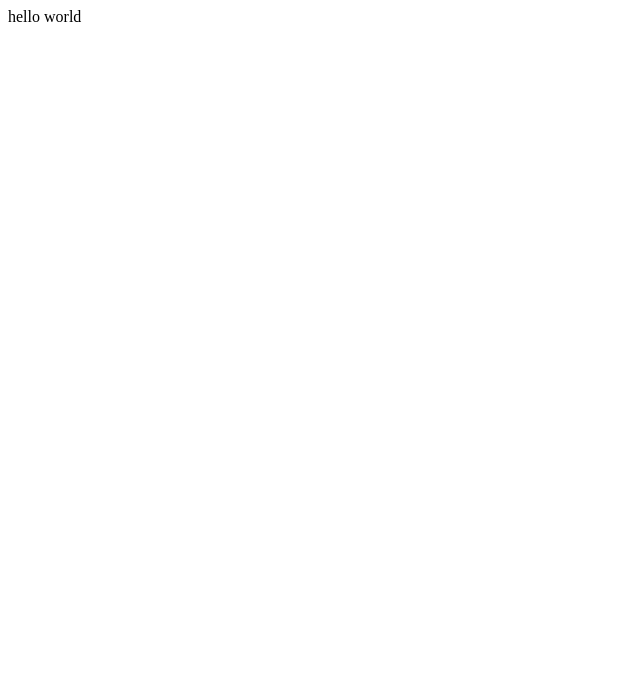
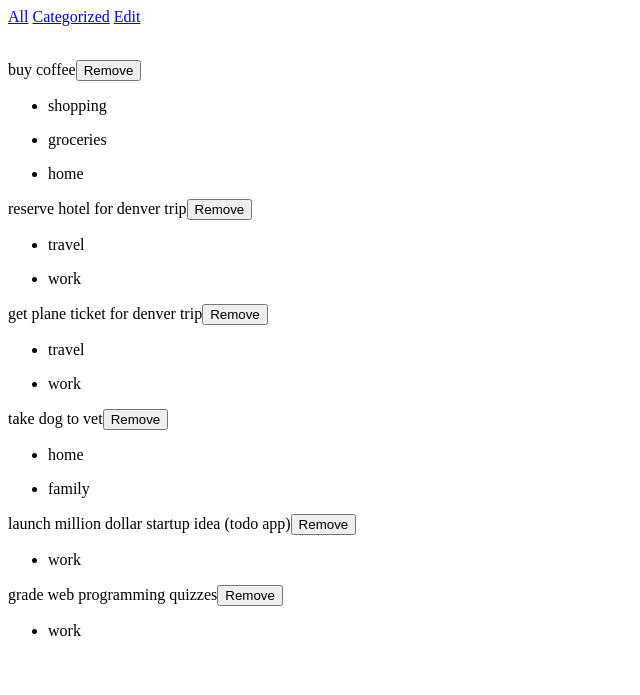
Before and after one commit to arwenhawes/CSCI344-Project-3, a plain HTML site: page index.html in a window 1280 px wide. Shown: the whole page, without its empty margins (0-640 px from the left). Drawn offline with nearby package versions, Linux system fonts and the light colour scheme.

Commit message:
update index, add tab info to js, update README, add more to all.json for testing

```diff
--- a/all.json
+++ b/all.json
@@ -3,7 +3,8 @@
     "description":"buy coffee",
     "categories":[
       "shopping",
-      "groceries"
+      "groceries",
+      "home"
     ]
   },
 
--- a/app.js
+++ b/app.js
@@ -1,14 +1,65 @@
-var main = function () {
-    console.log("hi there");
+(function() {
+    "use strict";
+    var main,
+        activeTab;
 
-    $.getJSON("all.json", function (todos){
-        todos.forEach(function (todo) {
-            console.log(todo.description);
-            todo.categories.forEach(function (category){
-                console.log(" " + category);
+    main = function() {
+        //changes active tab
+        activeTab = function(anchor) {
+            anchor.click(function() {
+                var target = $(this).attr("href");
+                $(".active").removeClass("active");
+                $(this).addClass("active");
+                $("#" + target).addClass("active");
+                return false;
+            });
+        };
+        //builds array that stores categories
+        var categoryArray = [];
+        var createCategoryList = function(category) {
+            if (categoryArray.indexOf(category)===-1){
+                categoryArray.push(category);
+            };
+            return categoryArray;
+        };
+
+        var buildCategoryTab = function(){
+          $("#tab2").click(function(){
+            $("categoryList").empty("#categoryList");
+            $("#categoryList").append("<button id='remove'>Remove</button>");
+            console.log("categoryList: hi there");
+          });
+        };
+        var buildAddTab = function(){
+          $("#tab3").click(function(){
+              $("addTasks").append("<input type='text' class='new_task' id='nTask' placeholder='task'><br>");
+              $("addTasks").append("<input type='text' class='new_task' id='nCategory' placeholder='categories'><br>");
+              $("addTasks").append("<button class='submit'>Submit</button>");
+              $("addTasks").append("<p>If a task has more than one category, please separate with a comma.</p>");
+              console.log("addTab: Hi There!");
+              });
+        };
+
+        $.getJSON("all.json", function(todos) {
+            for (var i = 0; i < todos.length; i++) {
+                console.log(todos[i]);
+            };
+            todos.forEach(function(todo) {
+                $("#tasks").append("<p>" + todo.description + "<button id='remove'>Remove</button>" + " </p>");
+                todo.categories.forEach(function(category) {
+                   $("#tasks").append("<ul>" + "<li>" + category + " </li>");
+                   createCategoryList(category);
                 });
+            });
+            //tests to make sure array is correct
+            for (i = 0; i < categoryArray.length; i++) {
+                        console.log(categoryArray[i]);
+                    };
         });
-    });
-};
+        activeTab($(".tabs .tab"));//calls activeTab function
+        buildCategoryTab();
+        buildAddTab();
+    };
 
-$(document).ready(main);
+    $(document).ready(main);
+}());
--- a/index.html
+++ b/index.html
@@ -6,11 +6,25 @@ and open the template in the editor.
 <html>
     <head>
         <title>Project 3 To do List</title>
-        <meta http-equiv="Content-Type" content="text/html; charset=UTF-8">
+        <!---<link href='http://fonts.googleapis.com/css?family=Patrick+Hand+SC' rel='stylesheet' type='text/css'>
+        <link href='http://fonts.googleapis.com/css?family=Patrick+Hand+SC' rel='stylesheet' type='text/css'>--->
+        <link rel="stylesheet" href="reset.css" type="text/css" />
+        <link rel="stylesheet" href="style.css" type="text/css" />
     </head>
     <body>
-        <div>hello world</div>
-        <script src="http://code.jquery.com/jquery-1.9.1.min.js"></script>
+        <div class="tabs">
+            <a class="tab active" href="tab1">All</a>
+            <a class="tab" href="tab2" id="tab2">Categorized</a>
+            <a class="tab" href="tab3" id="tab3">Edit</a>
+        </div>
+
+        <div class="content">
+            <div class="tab active" id="tasks">&nbsp;</div>
+            <div class="tab" id="categoryList">&nbsp;</div>
+            <div class="tab" id="addTasks">&nbsp;</div>
+
+        </div>
+        <script src="jquery-1.9.1.js"></script>
         <script src="app.js"></script>
     </body>
 </html>
```
Also changed, not shown: 1 other file.
